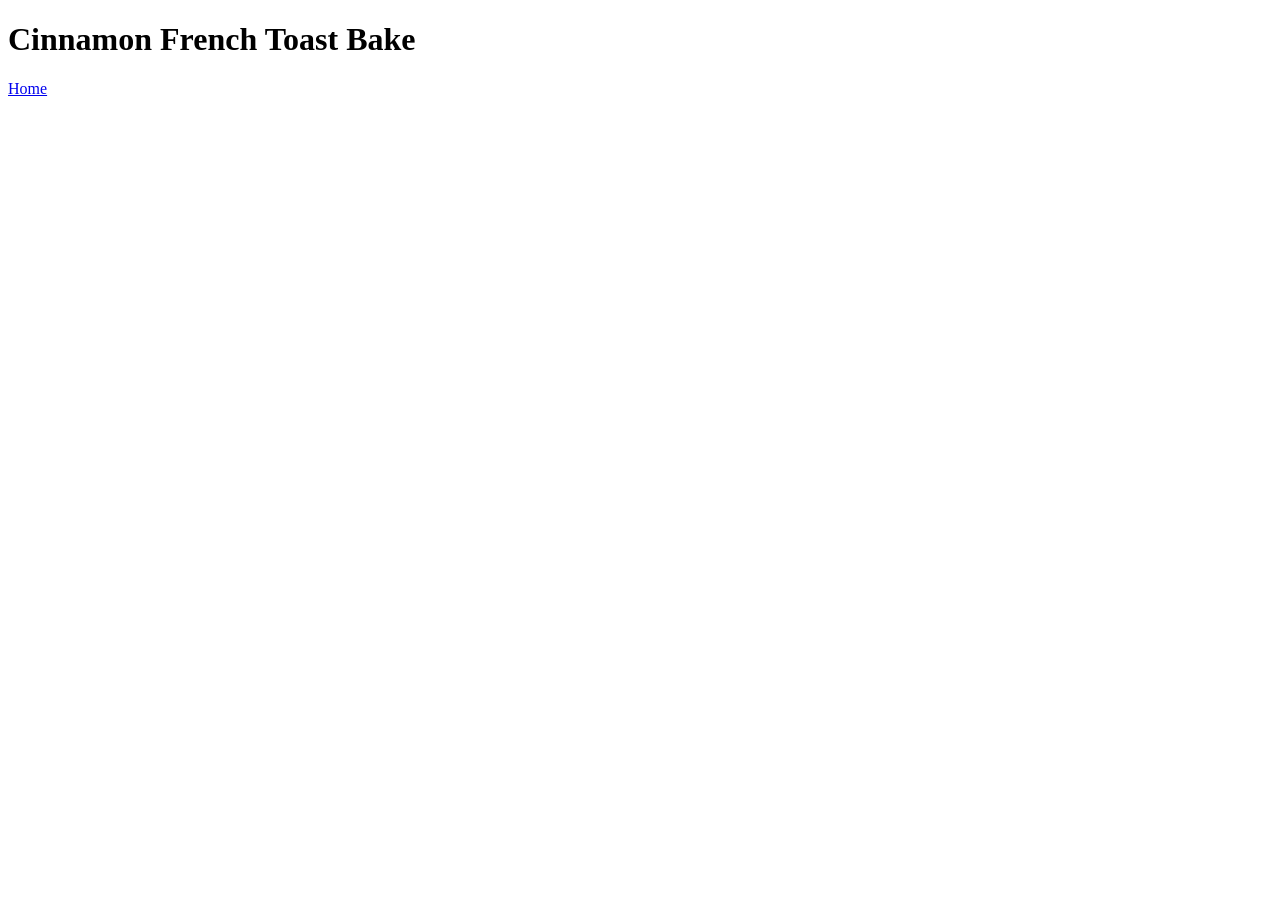
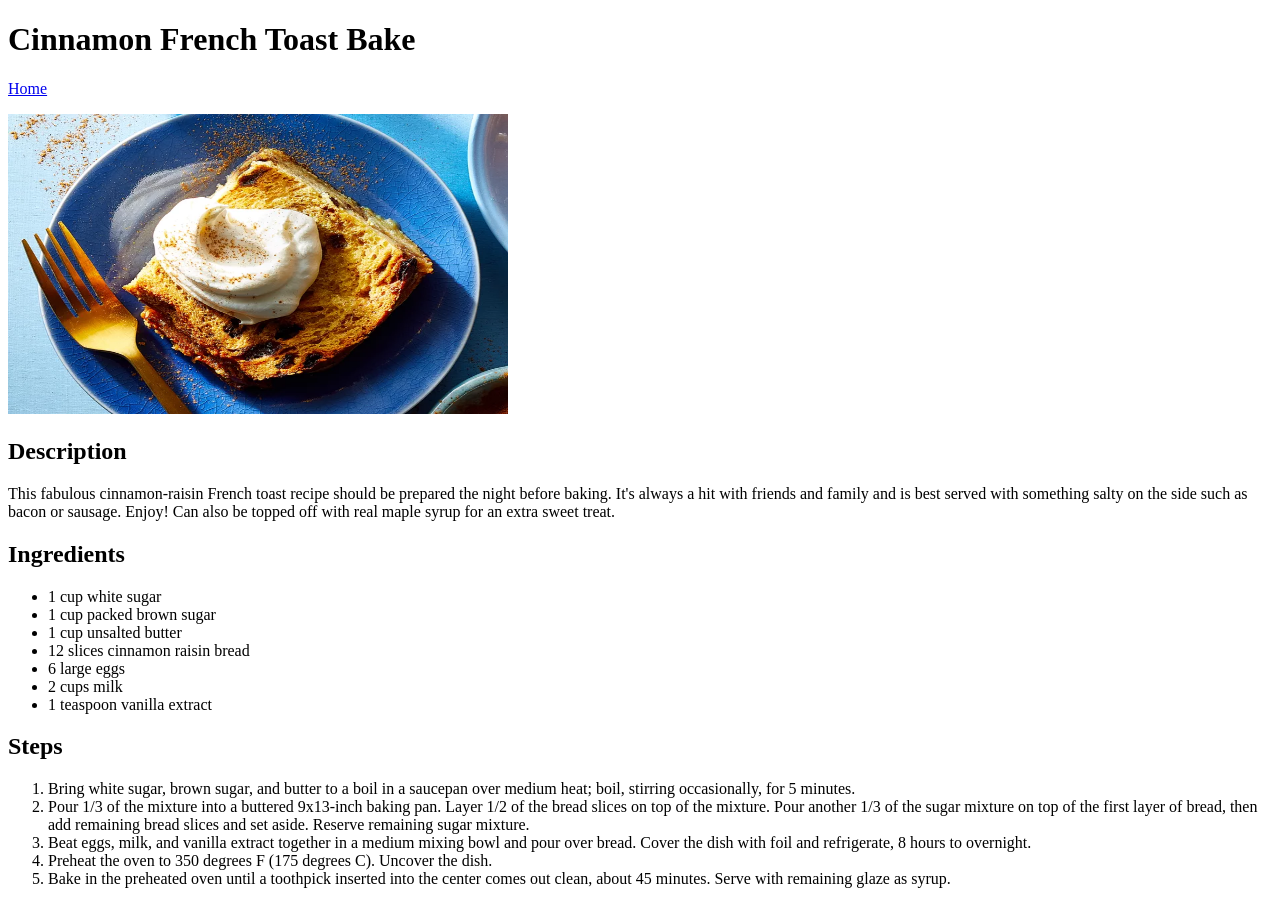
Before and after one commit to Conflictive/odin-recipes, a plain HTML site: page recipes/french_toast.html in a window 1280 px wide. Before the commit the page ends 800 px from the top, so only its background shows below. Drawn offline with Linux system fonts and the light colour scheme.

Commit message:
Add Cinnamon Raisin French Toast recipe with ingredients, steps, description, and image

```diff
--- a/recipes/french_toast.html
+++ b/recipes/french_toast.html
@@ -10,5 +10,31 @@
         <p>
             <a href="../index.html">Home</a>
         </p>
+
+        <img src="./images/frenchtoast.webp" height="300" width="500">
+
+        <h2>Description</h2>
+        <p>This fabulous cinnamon-raisin French toast recipe should be prepared the night before baking. It's always a hit with friends and family and is best served with something salty on the side such as bacon or sausage. Enjoy! Can also be topped off with real maple syrup for an extra sweet treat.</p>
+
+        <h2>Ingredients</h2>
+        <ul>
+            <li>1 cup white sugar</li>
+            <li>1 cup packed brown sugar</li>
+            <li>1 cup unsalted butter</li>
+            <li>12 slices cinnamon raisin bread</li>
+            <li>6 large eggs</li>
+            <li>2 cups milk</li>
+            <li>1 teaspoon vanilla extract</li>
+        </ul>
+
+        <h2>Steps</h2>
+        <ol>
+            <li>Bring white sugar, brown sugar, and butter to a boil in a saucepan over medium heat; boil, stirring occasionally, for 5 minutes.</li>
+            <li>Pour 1/3 of the mixture into a buttered 9x13-inch baking pan. Layer 1/2 of the bread slices on top of the mixture. Pour another 1/3 of the sugar mixture on top of the first layer of bread, then add remaining bread slices and set aside. Reserve remaining sugar mixture.</li>
+            <li>Beat eggs, milk, and vanilla extract together in a medium mixing bowl and pour over bread. Cover the dish with foil and refrigerate, 8 hours to overnight.</li>
+            <li>Preheat the oven to 350 degrees F (175 degrees C). Uncover the dish.</li>
+            <li>Bake in the preheated oven until a toothpick inserted into the center comes out clean, about 45 minutes. Serve with remaining glaze as syrup.</li>
+        </ol>
+
     </body>
 </html>
```
Also changed, not shown: recipes/coffee_cake.html (+1 -3 lines), recipes/images/frenchtoast.webp (added).
